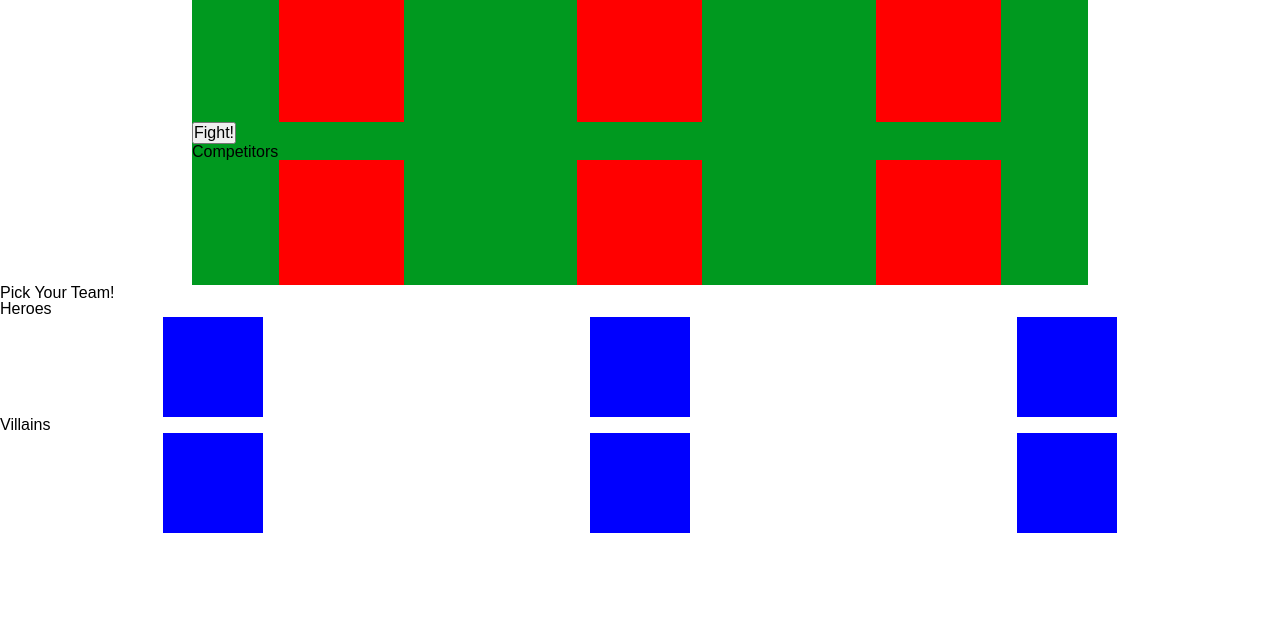
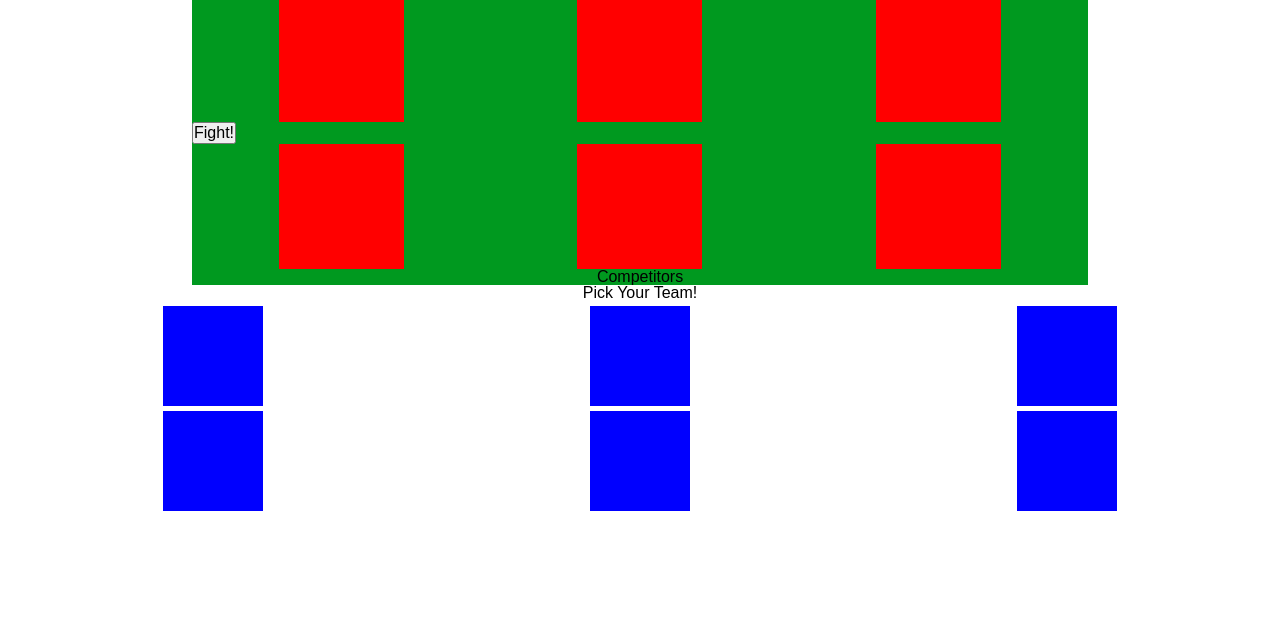
Before and after one commit to Katherine-Be/Marvel-Versus, a plain HTML site: page homepage.html in a window 1280 px wide. Shown: the part 179-800 px from the top of the page. Drawn offline with Linux system fonts and the light colour scheme; no server answers.

Commit message:
fight function comments

```diff
--- a/assets/style.css
+++ b/assets/style.css
@@ -50,6 +50,11 @@ aside article * figure { /*changed to be morespecific figure*/
     background-color: blue;
 }
 
+article div {
+    display: flex;
+    justify-content: center;
+}
+
 #myImage {
     border: solid black 5px;
     width: 200px;
@@ -57,6 +62,13 @@ aside article * figure { /*changed to be morespecific figure*/
     margin-top: 10px;
     }
 
+aside{
+    text-align: center;
+}
+
+.space {
+    height: 5px;
+}
 /* #fight {
     /*use button styler that was shown in class*/
 /* } */
--- a/homepage.html
+++ b/homepage.html
@@ -36,7 +36,8 @@
     <main>
         <section id="gameplayField"> <!--maybe apply a background image to this later-->
 
-            <article class="teams" id="playerTeam">Your Team <!--player's team list-->
+            <article class="teams" id="playerTeam"><!--player's team list-->
+                <div>Your Team</div>
                 <ol>
                     <li  id="firstPC">
                         <figure id="characterBox1" class="character"></figure> <!--figures to accomodate image insertion-->
@@ -57,7 +58,7 @@
 
             <button class="button" id="fight" onclick="fight();">Fight!</button>
 
-            <article class="teams" id="computerTeam">Competitors <!--computer's team list, can be moved to after NPC list if wanted to look more like a gameboard-->
+            <article class="teams" id="computerTeam"> <!--computer's team list, can be moved to after NPC list if wanted to look more like a gameboard-->
                 <ol>
                     <li  id="firstNPC">
                         <figure class="character"></figure>
@@ -69,12 +70,14 @@
                         <figure class="character"></figure>
                     </li>
                 </ol>
+                <div>Competitors</div>
             </article>
 
         </section>
 
         <aside id="Characters">Pick Your Team!
-            <article id="Heroes">Heroes <!--choices list--> <!--reduced# of selections for minimum viable product-->
+            <div class="space"></div>
+            <article id="Heroes"> <!--choices list--> <!--reduced# of selections for minimum viable product-->
                 <ol>
                     <li  id="Good1">
                         <figure onclick="characterSelect(1009368)" class="character"></figure> <!--figures to accomodate image insertion--><!--runs function select() to select the character when clicked.-->
@@ -88,7 +91,8 @@
                 </ol>
             </article>
 
-            <article id="Villains">Villains <!--player's team list--> <!--reduced# of selections for minimum viable product-->
+            <article id="Villains"> <!--player's team list--> <!--reduced# of selections for minimum viable product-->
+                <div class="space"></div>
                 <ol>
                     <li  id="Evil1">
                         <figure onclick="characterSelect(1009351)" class="character"></figure> <!--figures to accomodate image insertion-->
```
